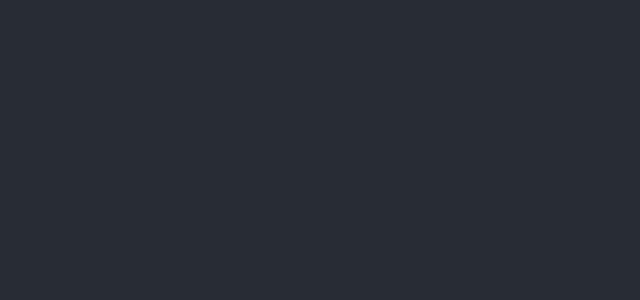
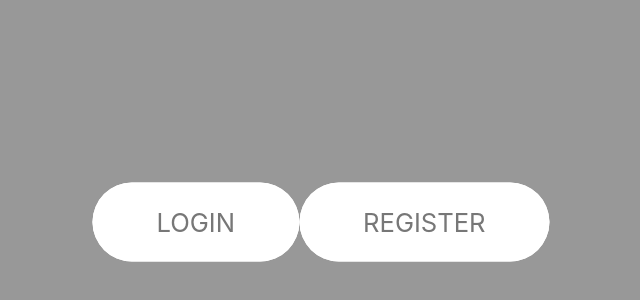
Before and after one commit to seppar93/globeTrotter, a React (Create React App) app: page / in a window 1280 px wide. Shown: the part 98-398 px from the top of the page, without its empty margins (319-959 px from the left). Built offline with nearby package versions, Linux system fonts and the light colour scheme.

Commit message:
home page finished

```diff
--- a/src/App.css
+++ b/src/App.css
@@ -1,32 +1,81 @@
-.App {
+.header__text-box {
+  position: absolute;
+  top: 40%;
+  left: 50%;
+  transform: translate(-50%, -50%);
   text-align: center;
 }
 
-.App-logo {
-  animation: App-logo-spin infinite 20s linear;
-  height: 40vmin;
+.heading-primary {
+  color: black;
+  text-transform: uppercase;
+
+  backface-visibility: hidden;
+  margin-bottom: 6rem;
+  text-align: center;
+  margin: 20px;
+  display: block;
+  margin: 0 auto;
 }
 
-.App-header {
-  background-color: #282c34;
-  min-height: 100vh;
+.btn:link,
+.btn:visited {
+  text-transform: uppercase;
+  text-decoration: none;
+  padding: 1.5rem 4rem;
+  display: inline-block;
+  border-radius: 10rem;
+  transition: all 0.2s;
+  position: relative;
+  font-size: 1.6rem;
+}
+.btn:hover {
+  transform: translateY(-3rem);
+  box-shadow: 0 1rem 2rem rgba(0, 0, 0, 0.2);
+}
+.btn:active {
+  transform: translateY(-1px);
+  box-shadow: 0 0.5rem 1rem rgba(0, 0, 0, 0.2);
+}
+.btn--white {
+  background-color: #ffffff;
+  color: #777;
   display: flex;
-  flex-direction: column;
-  align-items: center;
   justify-content: center;
-  font-size: calc(10px + 2vmin);
-  color: white;
+}
+.btn::after {
+  content: "";
+  display: inline-block;
+  height: 100%;
+  width: 100%;
+  border-radius: 10rem;
+  position: absolute;
+  top: 0;
+  left: 0;
+  z-index: -1;
+
+  transition: all 0.4s;
 }
 
-.App-link {
-  color: #61dafb;
+.btn--white::after {
+  background-color: #ffffff;
+}
+.btn:hover::after {
+  transform: scaleX(1.4) scaleY(1.6);
+  opacity: 0;
 }
 
-@keyframes App-logo-spin {
-  from {
-    transform: rotate(0deg);
-  }
-  to {
-    transform: rotate(360deg);
-  }
+.btn--animated {
+  animation: moveInBottom 0.5s ease-in-out 0.75s;
+  animation-fill-mode: backwards;
 }
+body {
+  background: linear-gradient(
+      to bottom,
+      rgba(255, 255, 255, 0.15) 0%,
+      rgba(0, 0, 0, 0.15) 100%
+    ),
+    radial-gradient(rgba(255, 255, 255, 0.4) 0%, rgba(0, 0, 0, 0.4) 120%)
+      #989898;
+  background-blend-mode: multiply, multiply;
+}
--- a/src/App.js
+++ b/src/App.js
@@ -1,12 +1,32 @@
 import React, { Component } from "react";
+import { Link } from "react-router-dom";
+
 import "./App.css";
 
 class App extends Component {
   render() {
     return (
-      <div className="App">
-        <header className="App-header" />
-      </div>
+      <React.Fragment>
+        <div className="content">
+          <div className="header__text-box">
+            <Link
+              onClick={this.toggleFragment}
+              className="btn btn--white btn--animated"
+              to={"/"}
+            >
+              Login
+            </Link>
+            <Link
+              onClick={this.toggleFragment}
+              className="btn btn--white btn--animated"
+              to={"/"}
+            >
+              Register
+            </Link>
+          </div>
+        </div>
+        {this.props.children}
+      </React.Fragment>
     );
   }
 }
--- a/src/index.js
+++ b/src/index.js
@@ -1,10 +1,21 @@
-import React from 'react';
-import ReactDOM from 'react-dom';
-import './index.css';
-import App from './App';
-import * as serviceWorker from './serviceWorker';
+import React from "react";
+import ReactDOM from "react-dom";
+import "./index.css";
+import App from "./App";
+import * as serviceWorker from "./serviceWorker";
+import { BrowserRouter as Router, Route, Link } from "react-router-dom";
 
-ReactDOM.render(<App />, document.getElementById('root'));
+ReactDOM.render(
+  <Router>
+    <div>
+      <Route exact path="/" component={App} />
+      {/* <Route path="/" component={} /> */}
+      {/* <Route path="/" component={} /> */}
+      {/* <Route path="/" component={} /> */}
+    </div>
+  </Router>,
+  document.getElementById("root")
+);
 
 // If you want your app to work offline and load faster, you can change
 // unregister() to register() below. Note this comes with some pitfalls.
```
Also changed, not shown: package.json (+7 -6 lines), src/components/layout/NavBar.js (added), 1 other file (tests, documents, lock files or other folders).
